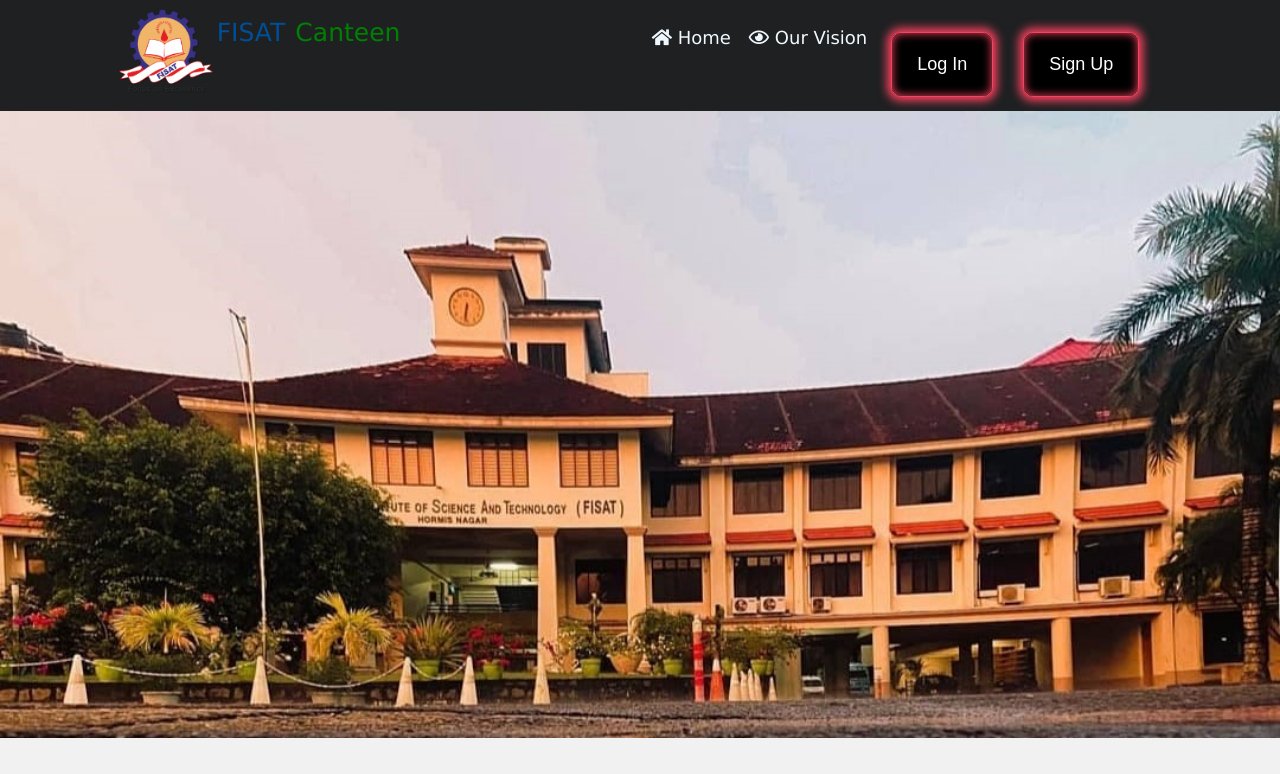
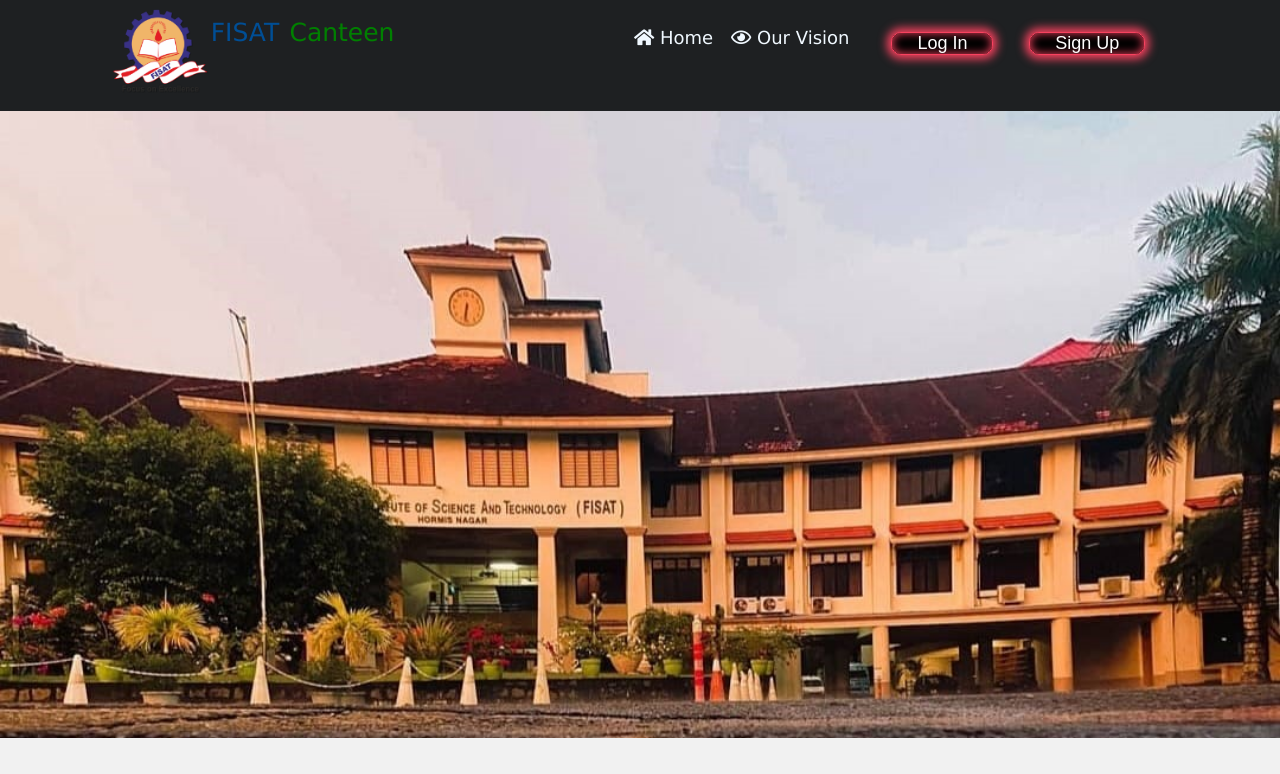
Before and after one commit to Arsha5502/Canteen_Management, a plain HTML site: page index.html in a window 1280 px wide. Shown: the top 774 px of the page. Drawn offline with Linux system fonts and the light colour scheme; some packages are replaced by stand-ins of ours; a script that the page names is missing.

Commit message:
made changes to the files as required for the frontend

```diff
--- a/assets/css/style.css
+++ b/assets/css/style.css
@@ -40,6 +40,10 @@ body {
   line-height: 1.6;
   font-size: 1rem;
   color: #333;
+}
+
+div {
+  margin: 0;
 }
 
 /* Scroll Bar */
@@ -100,7 +104,7 @@ button {
   outline: none;
 }
 
-section{
+section {
   position: relative;
 }
 
@@ -310,6 +314,8 @@ span {
 /* Navbar */
 .navbar {
   background: #1e2022;
+  margin: 0;
+  margin-right: 0;
 }
 
 .navbar h1 span {
@@ -318,6 +324,7 @@ span {
 
 .navbar .container {
   justify-content: space-around;
+  margin-right:0px;
 }
 
 .site-nav {
@@ -354,10 +361,9 @@ span {
   box-shadow: 0 0 10px 0 #f8425f inset, 0 0 10px 4px #f8425f;
   -webkit-transition: all 150ms ease-in-out;
   transition: all 150ms ease-in-out;
-  font-size:18px;
+  font-size: 18px;
   margin-top: 20px;
   align-items: baseline;
-
 }
 
 .navbar .btn:hover {
@@ -480,20 +486,19 @@ span {
 /* Hero Section */
 .hero {
   height: 500px;
-
 }
 
-.hero h1{
+.hero h1 {
   position: relative;
   z-index: 1;
-  padding:2%;
+  padding: 2%;
 }
 
 .hero img {
   max-width: 550px;
   position: relative;
   z-index: 2;
-  padding-right: 2% ;
+  padding-right: 2%;
   padding-left: 2%;
   padding-bottom: 2%;
   padding-top: 20px;
@@ -501,12 +506,11 @@ span {
 
 .hero h3 {
   font-size: 30px;
-  position:relative;
+  position: relative;
   z-index: 3;
-
 }
 
-.hero .p-2{
+.hero .p-2 {
   padding-left: 150px;
 }
 
@@ -538,14 +542,14 @@ span {
   margin: 5px 0;
 }
 
-.grid-grid-3{
+.grid-grid-3 {
   display: flex;
   gap: 10px;
   flex-wrap: wrap;
 }
 
-.grid-grid-3 .m-2{
-  flex:1;
+.grid-grid-3 .m-2 {
+  flex: 1;
   flex-basis: 0;
 }
 
--- a/assets/css/utilities.css
+++ b/assets/css/utilities.css
@@ -1,7 +1,6 @@
 /* Inner Block Sizes */
 .container {
-    max-width: 1800px;
-    margin:auto;
+    max-width: 2000px;
     padding: 0; overflow: auto;
 }
 
--- a/assets/js/features.js
+++ b/assets/js/features.js
@@ -23,12 +23,16 @@ if (previewNavbar) {
                 <ul class="flex">
                     <li><a href="index.html"><i class="fas fa-home"></i> Home</a></li>
                     <li><a href="our-vision.html"><i class="far fa-eye"></i> Our Vision</a></li>
+                </ul>
+                <ul>
+                  <div>
                     <button  class="btn" id="sign-modal">Log In</button>
                     <button  class="btn" id="signup-modal">Sign Up</button>
+                  </div>
                 </ul>
             </nav>
         </div>
-   `
+    `
 }
 
 //  --- Intro Mobile NavBar ---
```
